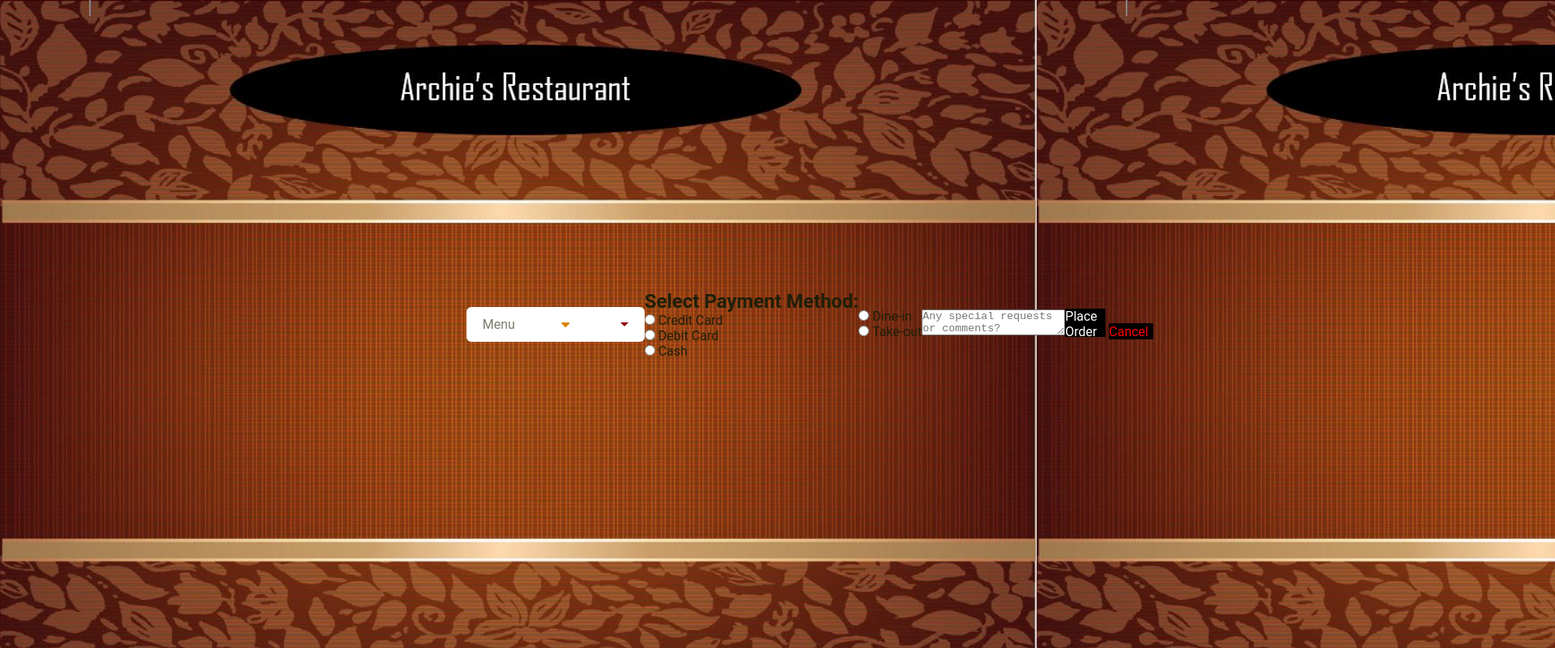
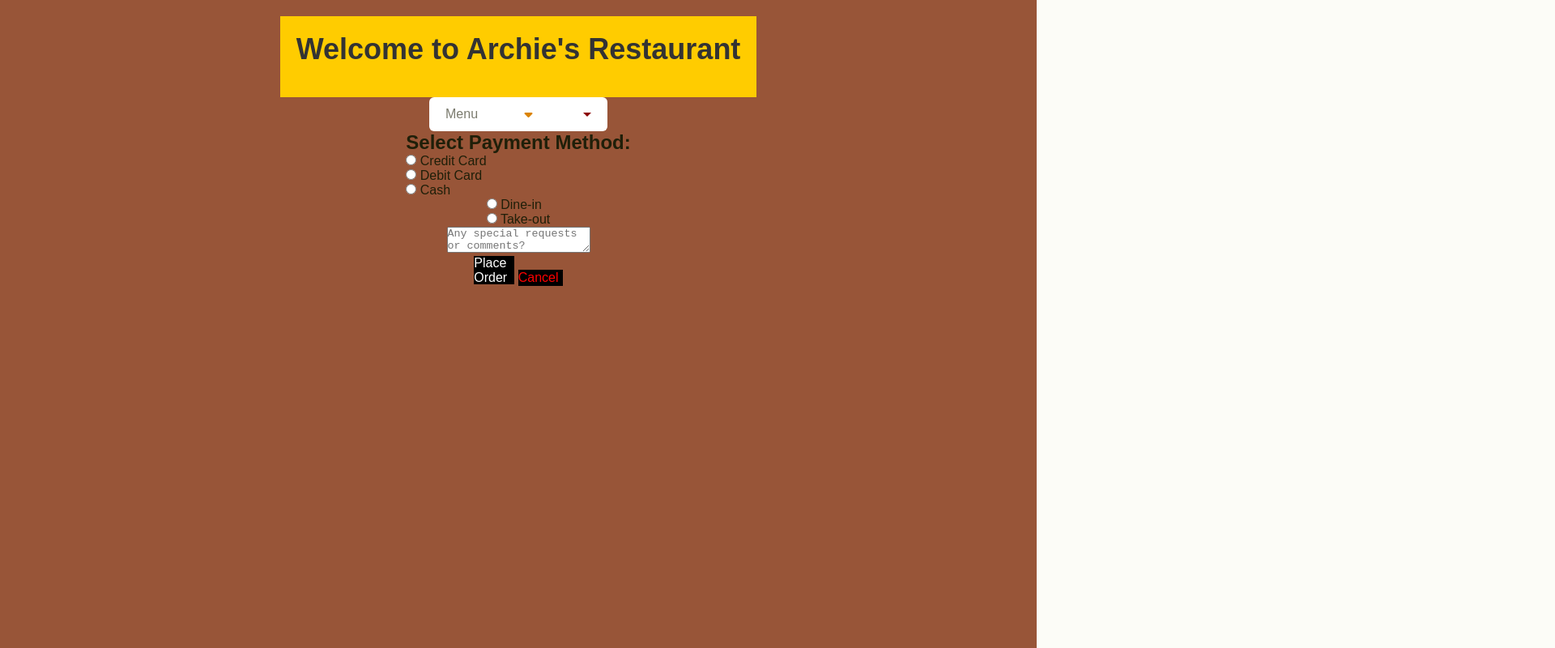
Before and after one commit to tyieeee/HO2, a plain HTML site: page index.html in a window 1280 px wide. Shown: the top 800 px of the page at 81% size, 1920 px wide, since content can reach past the window. Drawn offline with Linux system fonts and the light colour scheme.

Commit message:
initial commit

```diff
--- a/index.html
+++ b/index.html
@@ -9,15 +9,35 @@
     <title>Archie's Restaurant</title>
     <style>
         body {
-            background-image: url('images/bg1.JPG');
+            background-image: url('images/brown.png');
             background-size: cover;
-            width: 2000px;
-            margin: 0 auto;
+            margin: 0;
+            font-family: Arial, sans-serif;
+            display: flex;
+            flex-direction: column;
+            align-items: center;
+            justify-content: flex-start;
+            height: 100vh;
+        }
+        .header {
+            background-color: #ffcc00;
+            padding: 20px;
+            text-align: center;
+            color: #333;
+            margin-top: 20px;
+        }
+        .header h1 {
+            margin: 0;
+            font-size: 36px;
         }
     </style>
 
 </head>
 <body>
+    <div class="header">
+        <h1>Welcome to Archie's Restaurant</h1><br>
+    </div>
+
     <div id="dropdown">
         <button class="dropdown-toggle">
             <span>Menu</span>
```
Also changed, not shown: images/brown.png (added).
